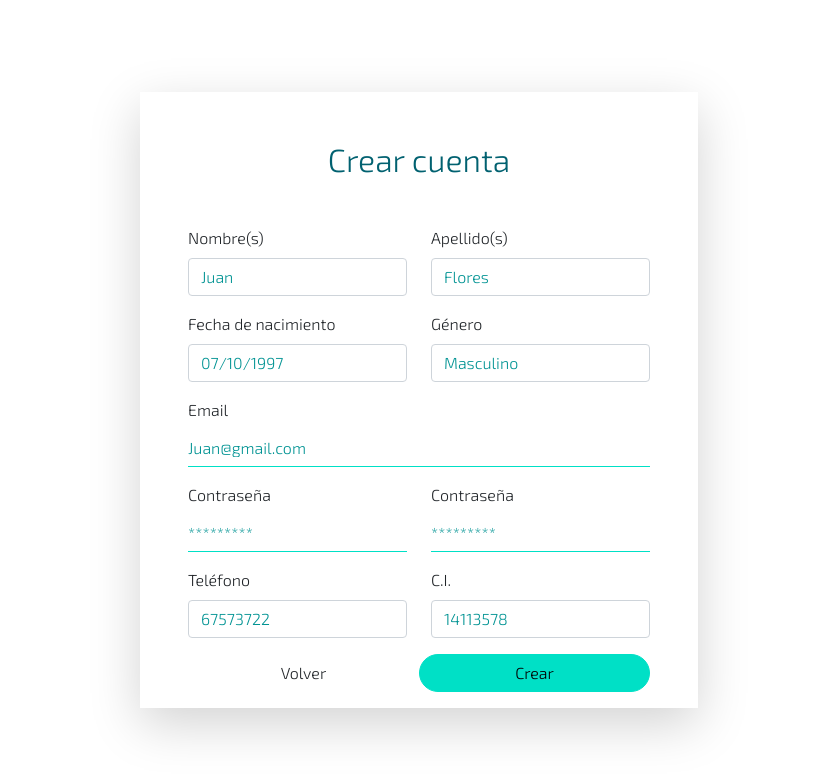
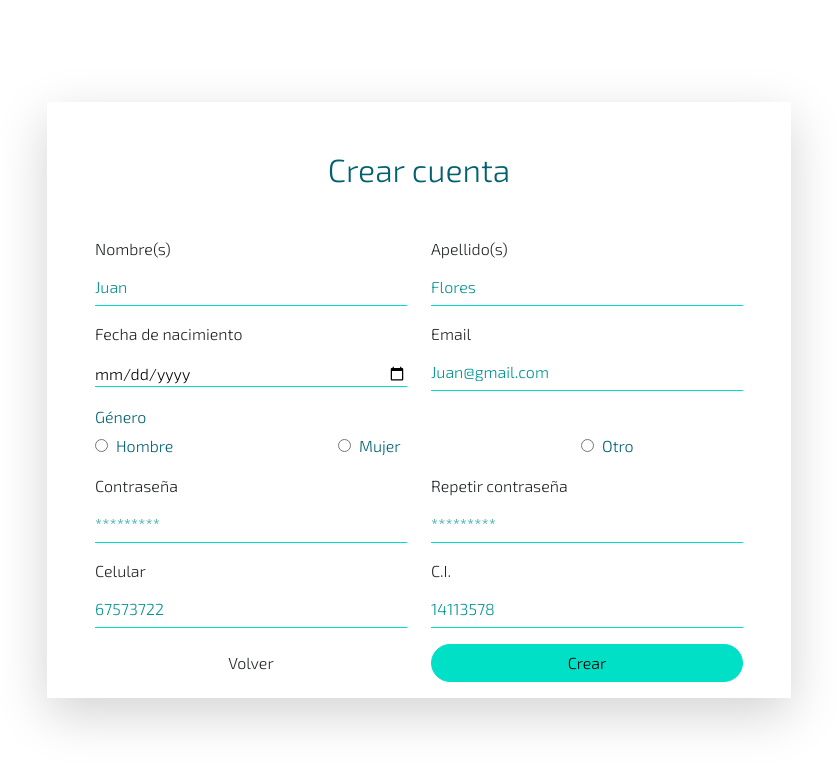
Before and after one commit to garySZA/proyecto_FN_Front, a React (Vite) app: page /new_account in a window 1280 px wide. Shown: the top 778 px of the page, without its empty margins (221-1058 px from the left). Built offline with nearby package versions, Linux system fonts and the light colour scheme; no server answers.

Commit message:
diseño responsivo y validadores en form para crear nueva cuenta como usuario

```diff
--- a/package.json
+++ b/package.json
@@ -16,6 +16,7 @@
     "dotenv": "^16.0.3",
     "localforage": "^1.10.0",
     "match-sorter": "^6.3.1",
+    "moment": "^2.29.4",
     "node-sass": "^8.0.0",
     "react": "^18.2.0",
     "react-bootstrap": "^2.7.0",
--- /dev/null
+++ b/src/components/input/InputDate.jsx
@@ -0,0 +1,57 @@
+import React from 'react'
+import { Controller, useFormState } from 'react-hook-form'
+
+export const InputDate = ({ name, type, label, placeholder, min='', max='', onChangeCustom = (e) => {}, disabled=false }) => {
+    const formState = useFormState();
+
+    const getDate = ( value ) => {
+        if( value ){
+            return value.toString().substring(0,10);
+        }
+
+        return value
+    }
+
+    return (
+        <Controller
+            name={ name }
+            render={({ field }) => (
+                <div
+                    className='mb-6 w-100'
+                >
+                    <p
+                        className=''
+                    >
+                        { label }
+                    </p>
+                    <input
+                        type={ type }
+                        placeholder={ placeholder }
+                        spellCheck={ false }
+                        {...field}
+                        value={ type === 'date' ? getDate(field.value) : field.value }
+                        min={ min }
+                        max={ max }
+                        disabled={ disabled }
+                        onChange={( e ) => {
+                            onChangeCustom( e );
+                            field.onChange( e );
+                        }}
+                        className='w-100 mb-3'
+                    />
+                    {
+                        formState.errors[name] && (
+                            <small
+                                className='text-danger'
+                            >
+                                { String( formState.errors[name] ? formState.errors[name]?.message : '' ) }
+                            </small>
+                        )
+                    }
+                </div>
+            )}
+        >
+
+        </Controller>
+    )
+}
--- /dev/null
+++ b/src/components/input/InputRadio.jsx
@@ -0,0 +1,67 @@
+import React from 'react'
+import { Controller, useFormContext } from 'react-hook-form'
+
+export const InputRadio = ({ name, label, options, disabled, align='between' }) => {
+    const {
+        control,
+        formState: { errors },
+    } = useFormContext();
+
+    return (
+        <Controller
+            name={ name }
+            control={ control }
+            render={({ field: { name, value, onBlur, ref, onChange } }) => (
+                <div
+                    className='d-flex flex-column'
+                >
+                    <h6
+                        className='text-titles'
+                    >
+                        { label }
+                    </h6>
+                    <div
+                        className={ `d-flex w-100 justify-content-${align} mb-3`}
+                    >
+                        {
+                            options?.map(({label: optionLabel, value: optionValue}, index) => (
+                                <label
+                                    htmlFor={ optionLabel }
+                                    className='d-flex w-25 align-items-center gap-2 text-titles'
+                                    key={ index }
+                                >
+                                    <input
+                                        type='radio'
+                                        name={ name }
+                                        onBlur={ onBlur }
+                                        value={ optionValue }
+                                        ref={ ref }
+                                        checked={ String(value) === String(optionValue) }
+                                        onChange={ onChange }
+                                        disabled={ disabled }
+
+                                    />
+                                    <p
+                                        className='mb-0'
+                                    >
+                                        { optionLabel }
+                                    </p>
+                                </label>
+                            ))
+                        }
+                    </div>
+                    {
+                        errors[name] &&
+                            <small
+                                className='text-danger mb-2'
+                            >
+                                { String(errors[name] ? errors[name]?.message : '') }
+                            </small>
+                    }
+                </div>
+            )}
+        >
+
+        </Controller>
+    )
+}
--- a/src/helpers/defaultValues.js
+++ b/src/helpers/defaultValues.js
@@ -1,6 +1,7 @@
 const userDefaultValues = {
     first_name: '',
     last_name: '',
+    date: '',
     gender: '',
     email: '',
     password: '',
--- /dev/null
+++ b/src/helpers/optionsRadioBtn.js
@@ -0,0 +1,18 @@
+const genderOptions = [
+    {
+        value: 'Male',
+        label: 'Hombre'
+    },
+    {
+        value: 'Female',
+        label: 'Mujer'
+    },
+    {
+        value: 'Other',
+        label: 'Otro'
+    }
+]
+
+export {
+    genderOptions
+}
--- a/src/helpers/schemas-forms.js
+++ b/src/helpers/schemas-forms.js
@@ -1,4 +1,9 @@
 import * as yup from 'yup';
+
+const regex = {
+    phone: /^[67]\d{7}$/,
+    ci: /^[1-9]\d{3,7}$/,
+}
 
 const newUserSchema = yup.object().shape({
     first_name: yup.string()
@@ -7,18 +12,26 @@ const newUserSchema = yup.object().shape({
     last_name: yup.string()
         .required('El apellido es requerido'),
 
+    date: yup.string()
+        .required('La fecha de nacimiento es requerida'),
+
     email: yup.string()
         .required('El email es requerido')
         .email('El email ingresado no es válido'),
 
+    gender: yup.string()
+        .required('El género es requerido'),
+
     password: yup.string()
         .required('La contraseña es requerida'),
 
-    phone: yup.number()
-        .required('El número telefónico es requerido'),
+    phone: yup.string()
+        .required('El número de celular es requerido')
+        .matches(regex.phone, 'El número de celular no es válido'),
 
-    ci: yup.number()
-        .required('El número de C.I. es requerido'),
+    ci: yup.string()
+    .required('El ci es requerido')
+        .matches(regex.ci, 'El ci ingresado no es válido'),
 })
 
 
--- a/src/scss/base/_resets.scss
+++ b/src/scss/base/_resets.scss
@@ -23,7 +23,10 @@ button {
 }
 
 input[type="email"],
-input[type="password"] {
+input[type="password"],
+input[type="text"],
+input[type="number"],
+input[type="date"] {
     border: none !important;
     border-radius: 0px !important;
     padding-left: 0px !important;
@@ -35,3 +38,18 @@ input:focus {
     outline: none !important;
     box-shadow: none !important;
 }
+
+input[type="radio"]:checked,
+input[type="radio"]:active {
+    background-color: #00E0C6 !important;
+}
+
+input[type=number]::-webkit-inner-spin-button,
+input[type=number]::-webkit-outer-spin-button {
+    -webkit-appearance: none;
+    margin: 0;
+}
+
+input[type=number] {
+    -moz-appearance:textfield;
+}
--- a/src/views/NewAccount.jsx
+++ b/src/views/NewAccount.jsx
@@ -1,20 +1,29 @@
-import React from 'react'
+import React, { useState } from 'react'
 
 import { yupResolver } from '@hookform/resolvers/yup'
 import { FormProvider, useForm } from 'react-hook-form'
 import { ToastContainer } from 'react-toastify'
+import { NavLink } from 'react-router-dom'
+
+import moment from 'moment/moment'
 
 import { Input } from '../components/input/Input'
+import { InputRadio } from '../components/input/InputRadio'
+import { InputDate } from '../components/input/InputDate'
 
 import { newUserSchema } from '../helpers/schemas-forms'
 import { userDefaultValues } from '../helpers/defaultValues'
-import { NavLink } from 'react-router-dom'
+import { genderOptions } from '../helpers/optionsRadioBtn'
 
 export const NewAccount = () => {
     const form = useForm({
         resolver: yupResolver( newUserSchema ),
         defaultValues: userDefaultValues,
     });
+
+    const [limitDate, setLimitDate] = useState('');
+    const today = new Date();
+    const dateMax = moment(today).utcOffset(0).format('YYYY-MM-DD');
 
     const onSubmit = async ( data ) => {
         console.log('submit', data);
@@ -23,6 +32,16 @@ export const NewAccount = () => {
     const onError = () => {
         console.log('error')
     }
+
+    const handleOnChangeDate = (e) => {
+        if( e.target.value ){
+            const dateChange = moment(e.target.value)
+                .utcOffset(0)
+                .format('YYYY-MM-DD');
+
+            setLimitDate(dateChange);
+        }
+    };
 
     return (
         <div
@@ -43,7 +62,7 @@ export const NewAccount = () => {
                 className='row my-auto w-100 bg-primary'
             >
                 <div
-                    className='col-12 col-md-8 col-xl-6 mx-auto shadow-lg px-5'
+                    className='col-12 col-md-8 col-xl-8 mx-auto shadow-lg px-5'
                 >
                     <h2
                         className='text-center text-titles m-5'
@@ -55,7 +74,7 @@ export const NewAccount = () => {
                             onSubmit={ form.handleSubmit( onSubmit, onError ) }
                         >
                             <div className="row">
-                                <div className="col-6">
+                                <div className="col-12 col-lg-6">
                                     <Input
                                         name='first_name'
                                         type='text'
@@ -63,7 +82,7 @@ export const NewAccount = () => {
                                         label='Nombre(s)'
                                     />
                                 </div>
-                                <div className="col-6">
+                                <div className="col-12 col-lg-6">
                                     <Input
                                         name='last_name'
                                         type='text'
@@ -73,22 +92,16 @@ export const NewAccount = () => {
                                 </div>
                             </div>
                             <div className="row">
-                                <div className="col-6">
-                                    <Input
+                                <div className="col-12 col-lg-6">
+                                    <InputDate
                                         name='date'
-                                        type='text'
-                                        placeholder='07/10/1997'
+                                        type='date'
                                         label='Fecha de nacimiento'
+                                        onChangeCustom={handleOnChangeDate}
+                                        max={dateMax}
                                     />
                                 </div>
-                                <div className="col-6">
-                                    <Input
-                                        name='gender'
-                                        type='text'
-                                        placeholder='Masculino'
-                                        label='Género'
-                                    />
-                                </div>
+                                <div className="col-12 col-lg-6">
                                 <Input
                                     name='email'
                                     type='email'
@@ -96,8 +109,14 @@ export const NewAccount = () => {
                                     label='Email'
                                 />
                                 </div>
+                                <InputRadio
+                                    name='gender'
+                                    label='Género'
+                                    options={ genderOptions }
+                                />
+                            </div>
                             <div className="row">
-                                <div className="col-6">
+                                <div className="col-12 col-lg-6">
                                     <Input
                                         name='password'
                                         type='password'
@@ -105,25 +124,25 @@ export const NewAccount = () => {
                                         label='Contraseña'
                                     />
                                 </div>
-                                <div className="col-6">
+                                <div className="col-12 col-lg-6">
                                     <Input
                                         name='repeat_password'
                                         type='password'
                                         placeholder='*********'
-                                        label='Contraseña'
+                                        label='Repetir contraseña'
                                     />
                                 </div>
                             </div>
                             <div className="row">
-                                <div className="col-6">
+                                <div className="col-12 col-lg-6">
                                     <Input
                                         name='phone'
                                         type='number'
                                         placeholder='67573722'
-                                        label='Teléfono'
+                                        label='Celular'
                                     />
                                 </div>
-                                <div className="col-6">
+                                <div className="col-12 col-lg-6">
                                     <Input
                                         name='ci'
                                         type='number'
@@ -132,18 +151,22 @@ export const NewAccount = () => {
                                     />
                                 </div>
                             </div>
-                            <div className='mb-3'>
+                            <div className='row mb-3'>
+                                <div className="col-12 col-lg-6 order-lg-first">
                                     <NavLink
-                                    className='btn w-50'
+                                        className='btn w-100 order-2'
                                         to={ '/' }
                                     >
                                         Volver
                                     </NavLink>
+                                </div>
+                                <div className="col-12 col-lg-6 order-first">
                                     <input
                                         type="submit"
                                         value='Crear'
-                                    className='btn btn-secondary w-50 rounded-pill'
+                                        className='btn btn-secondary w-100 rounded-pill'
                                     />
+                                </div>
                             </div>
                         </form>
                     </FormProvider>
```
Also changed, not shown: src/index.css. Lines whose indentation alone changed are shown as unchanged.
